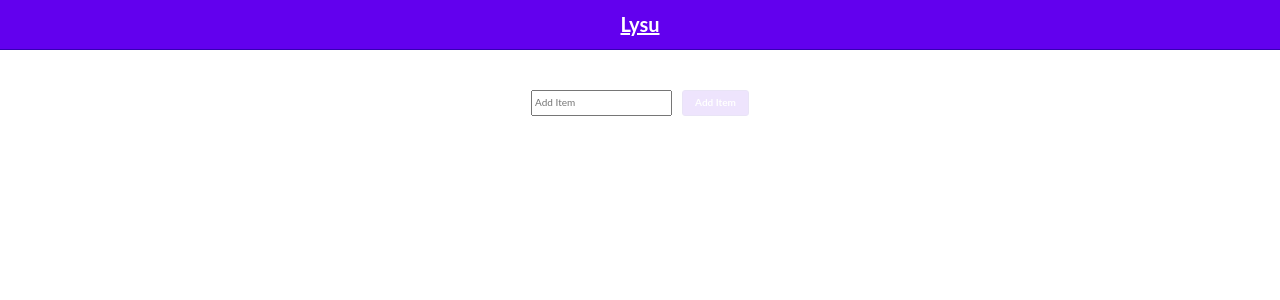
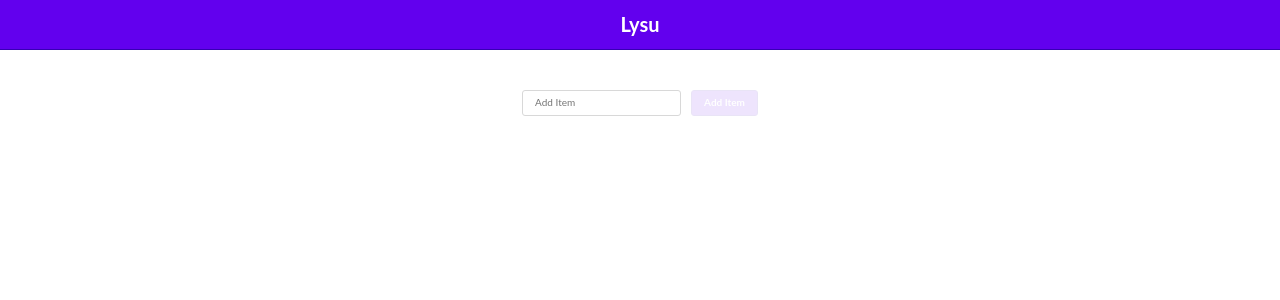
Before and after one commit to jandersonmartins/lysu, a React (Create React App) app: page / in a window 1280 px wide. Shown: the top 300 px of the page. Built offline with nearby package versions, Linux system fonts and the light colour scheme.

Commit message:
Style Input and fix others styles

```diff
--- a/src/Input/Input.styles.js
+++ b/src/Input/Input.styles.js
@@ -1,5 +1,10 @@
 import styled from 'styled-components'
 
-const Input = styled.input``
+const Input = styled.input`
+  border: 1px solid #D8D8D8;
+  border-radius: .3rem;
+  outline: none;
+  padding: .5rem 1.2rem;
+`
 
 export { Input }
--- a/src/Link/Link.styles.js
+++ b/src/Link/Link.styles.js
@@ -1,6 +1,8 @@
 import styled from 'styled-components'
 
 const Link = styled.a`
+  text-decoration: none;
+
   &:link,
   &:visited {
     font-size: inherit;
```
Also changed, not shown: 2 other files (tests, documents, lock files or other folders).
